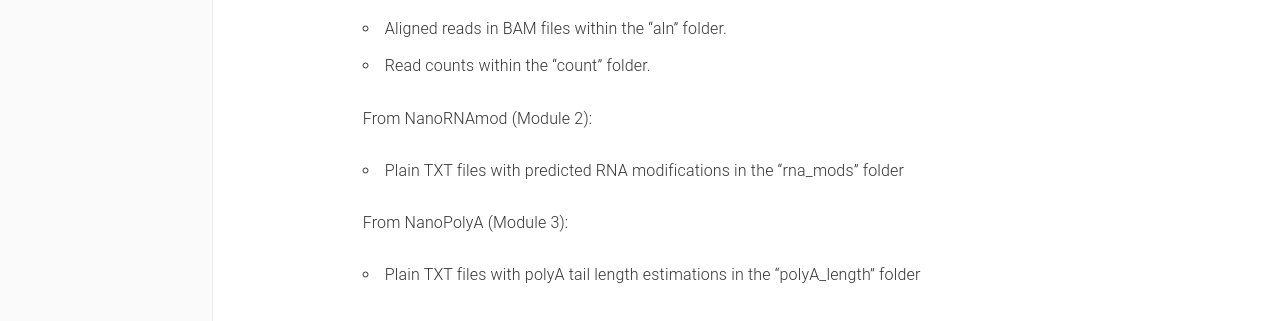
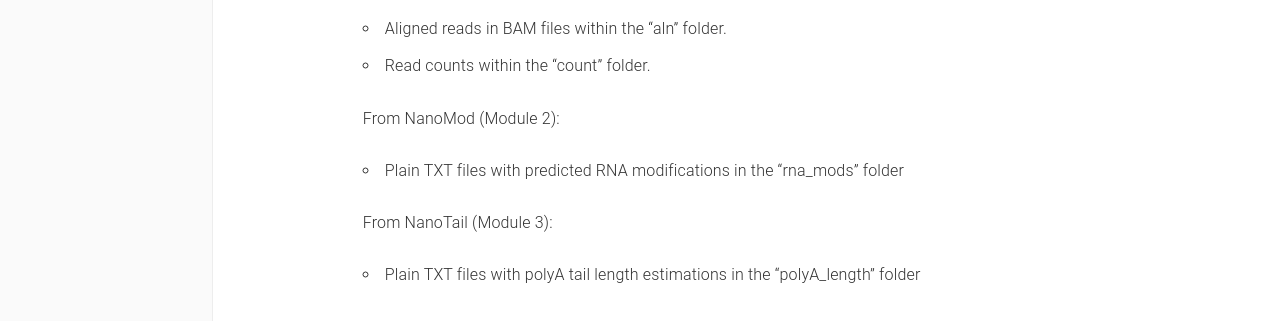
Before and after one commit to biocorecrg/master_of_pores, a Jekyll site: the page built from docs/output.md, in a window 1280 px wide. Shown: the part 319-640 px from the top of the page. Built offline with Jekyll 4.4.1, drawn with Linux system fonts in a browser that asks for light colours.

Commit message:
Update output.md

```diff
--- a/docs/output.md
+++ b/docs/output.md
@@ -17,9 +17,9 @@ From NanoPreprocess (Module 1):
 - Read counts within the "count" folder.
 
 
-From NanoRNAmod (Module 2):
+From NanoMod (Module 2):
 - Plain TXT files with predicted RNA modifications in the “rna_mods” folder
 
 
-From NanoPolyA (Module 3):
+From NanoTail (Module 3):
 - Plain TXT files with polyA tail length estimations in the “polyA_length” folder
```
